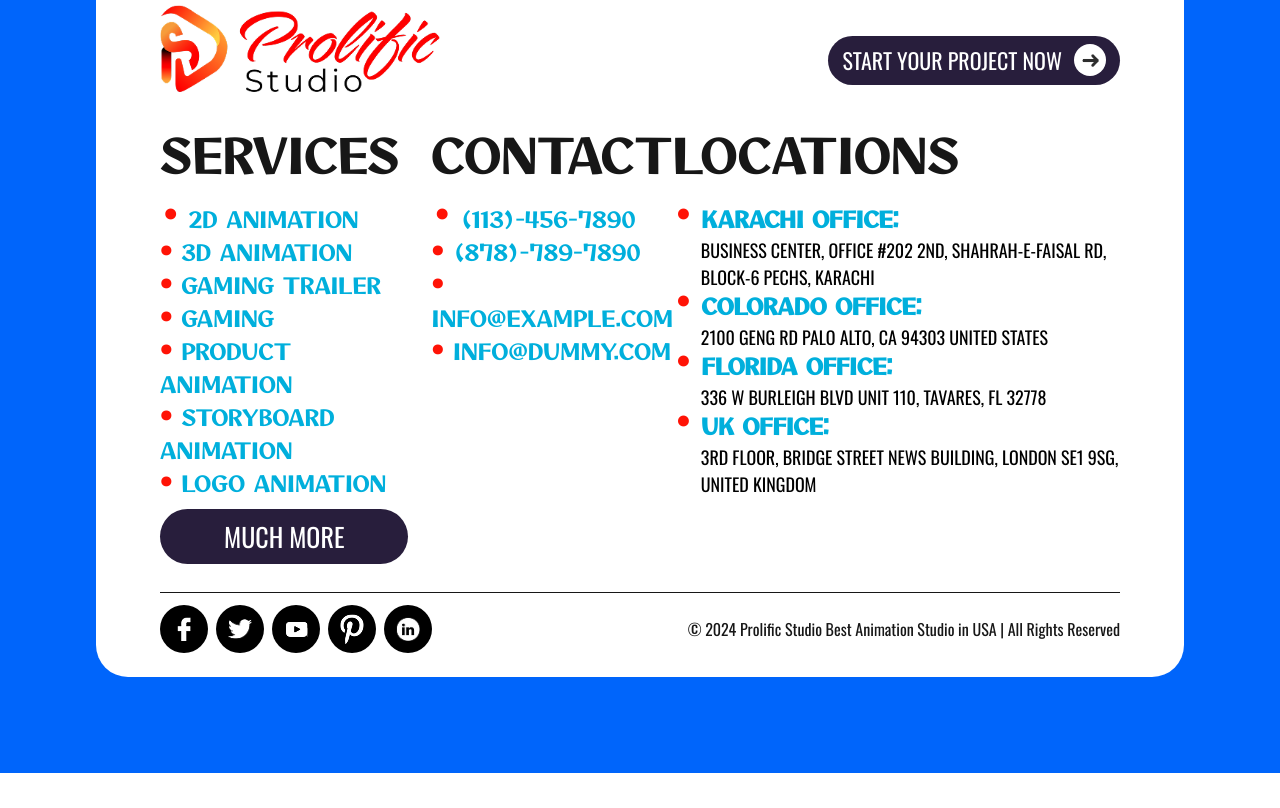
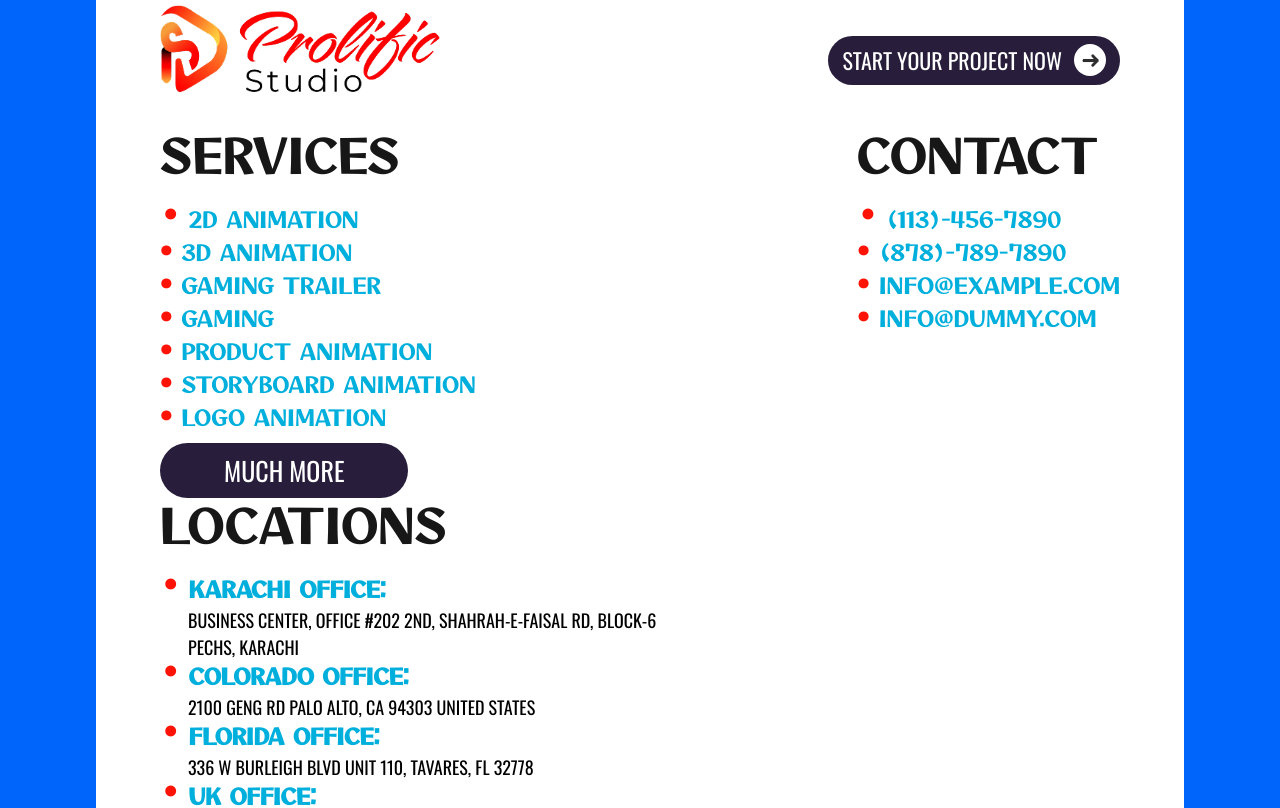
Before and after one commit to ZikriaChuhan/animation-web, a Next.js app: page / in a window 1280 px wide. Shown: the part 8020-8828 px from the top of the page. Before the commit the page ends 8793 px from the top, so only its background shows below. Built offline with nearby package versions, Linux system fonts and the light colour scheme.

Commit message:
Update footer.jsx

```diff
--- a/src/app/components/footer.jsx
+++ b/src/app/components/footer.jsx
@@ -25,7 +25,7 @@ export default function Footer() {
                         </button>
                     </div>
 
-                    <div className=" flex justify-between px-16 ">
+                    <div className=" flex flex-wrap gap-8 md:gap-1 justify-between px-16 ">
                        <div>
                        <h2 className="text-5xl mb-6 font-otomanopeeOne uppercase">Services</h2>
                         <ul>
```
